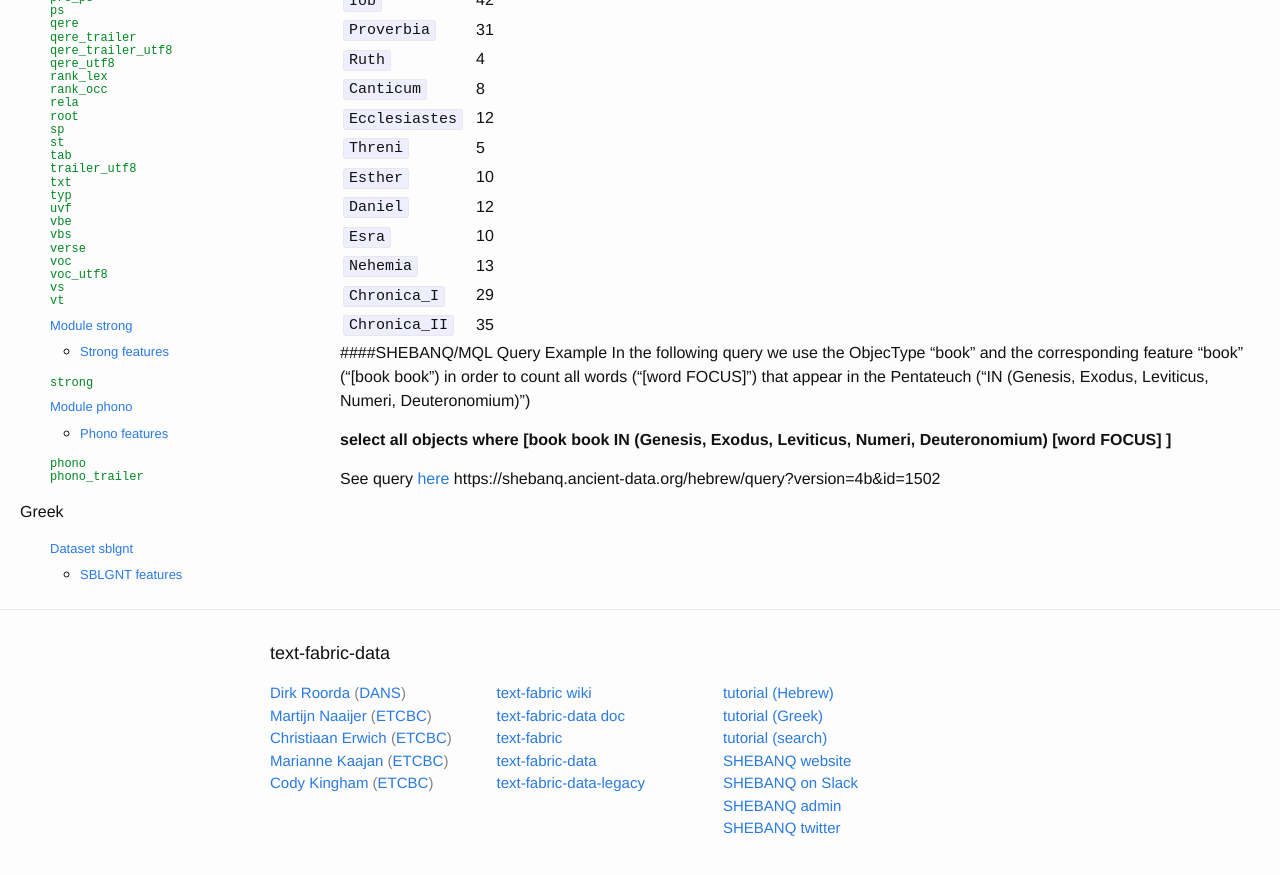
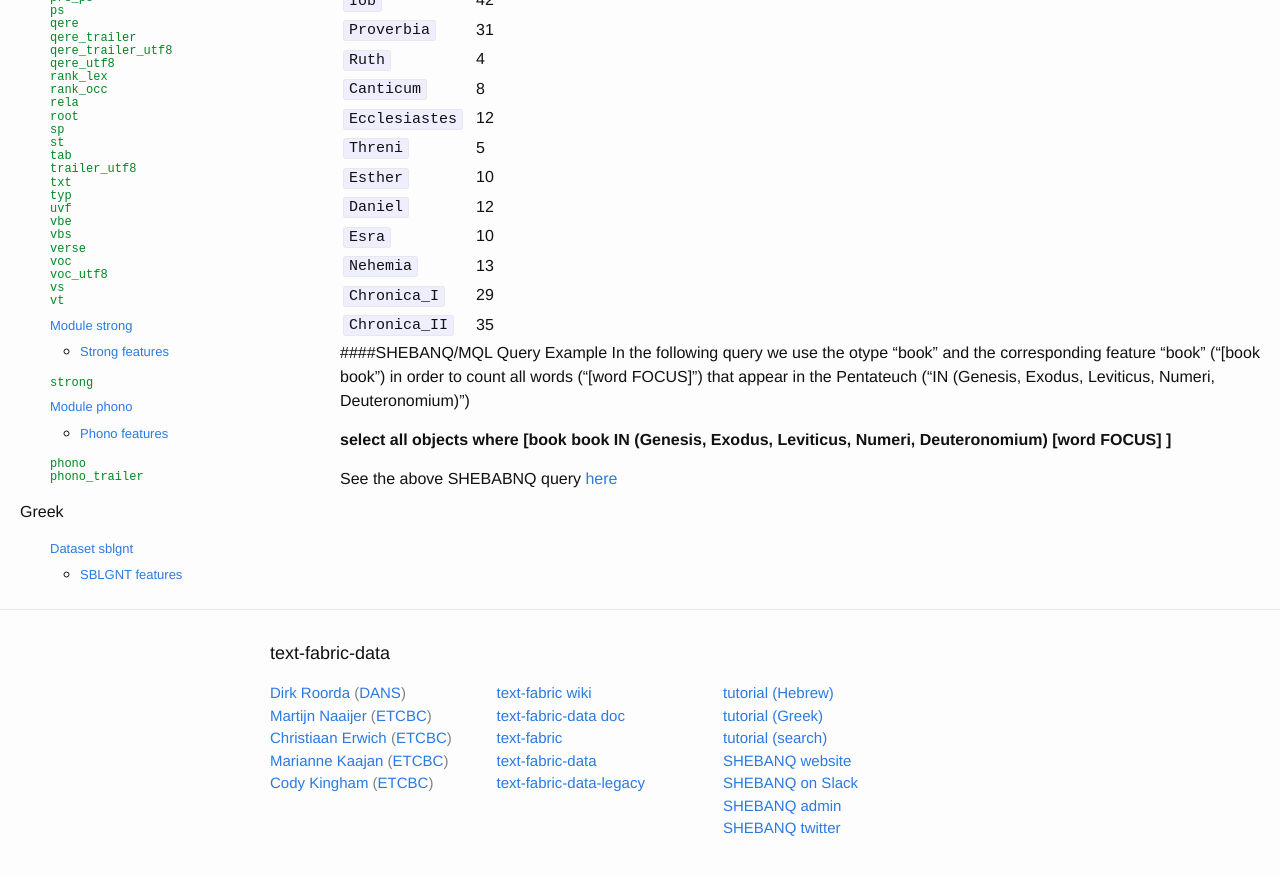
Before and after one commit to kungsik/text-fabric-data, a Jekyll site: the page built from docs/_features/hebrew/etcbc4c/book.md, in a window 1280 px wide and 900 px high, scrolled down 1179 px. Shown: the top 875 px of the window. Built offline with Jekyll 4.4.1, drawn with Linux system fonts in a browser that asks for light colours.

Commit message:
Update book.md

```diff
--- a/docs/_features/hebrew/etcbc4c/book.md
+++ b/docs/_features/hebrew/etcbc4c/book.md
@@ -56,12 +56,11 @@ book | #chapters
 
 
 ####SHEBANQ/MQL Query Example
-In the following query we use the ObjecType "book" and the corresponding feature "book" ("[book book") in order to count all words ("[word FOCUS]") that appear in the Pentateuch ("IN (Genesis, Exodus, Leviticus, Numeri, Deuteronomium)")
+In the following query we use the otype "book" and the corresponding feature "book" ("[book book") in order to count all words ("[word FOCUS]") that appear in the Pentateuch ("IN (Genesis, Exodus, Leviticus, Numeri, Deuteronomium)")
 
 **select all objects where**
 **[book book IN (Genesis, Exodus, Leviticus, Numeri, Deuteronomium)**
   **[word FOCUS]**
 **]**
 
-See query  [here](https://shebanq.ancient-data.org/hebrew/query?version=4b&id=1502)
-https://shebanq.ancient-data.org/hebrew/query?version=4b&id=1502
+See the above SHEBABNQ query [here](https://shebanq.ancient-data.org/hebrew/query?version=4b&id=1502)
```
